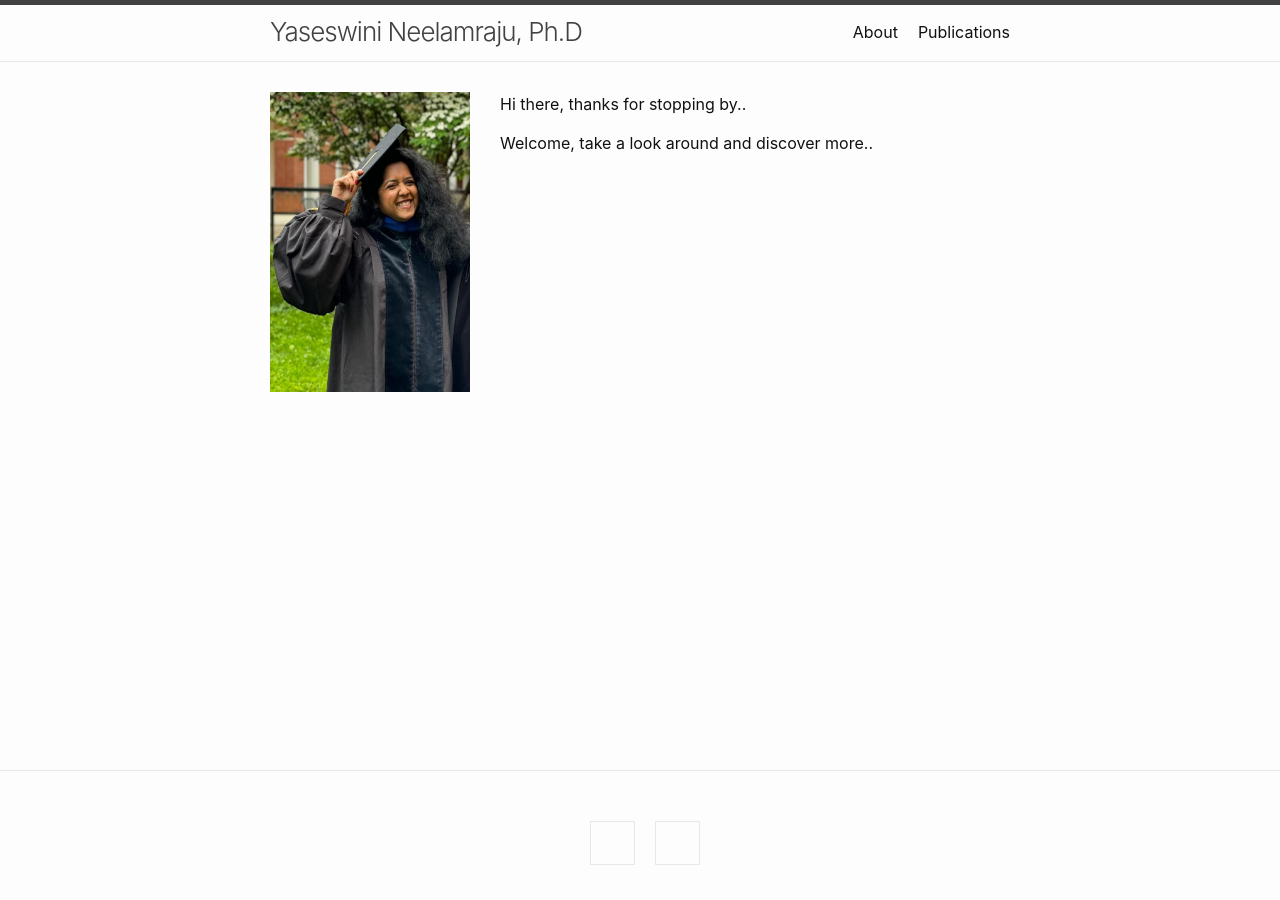
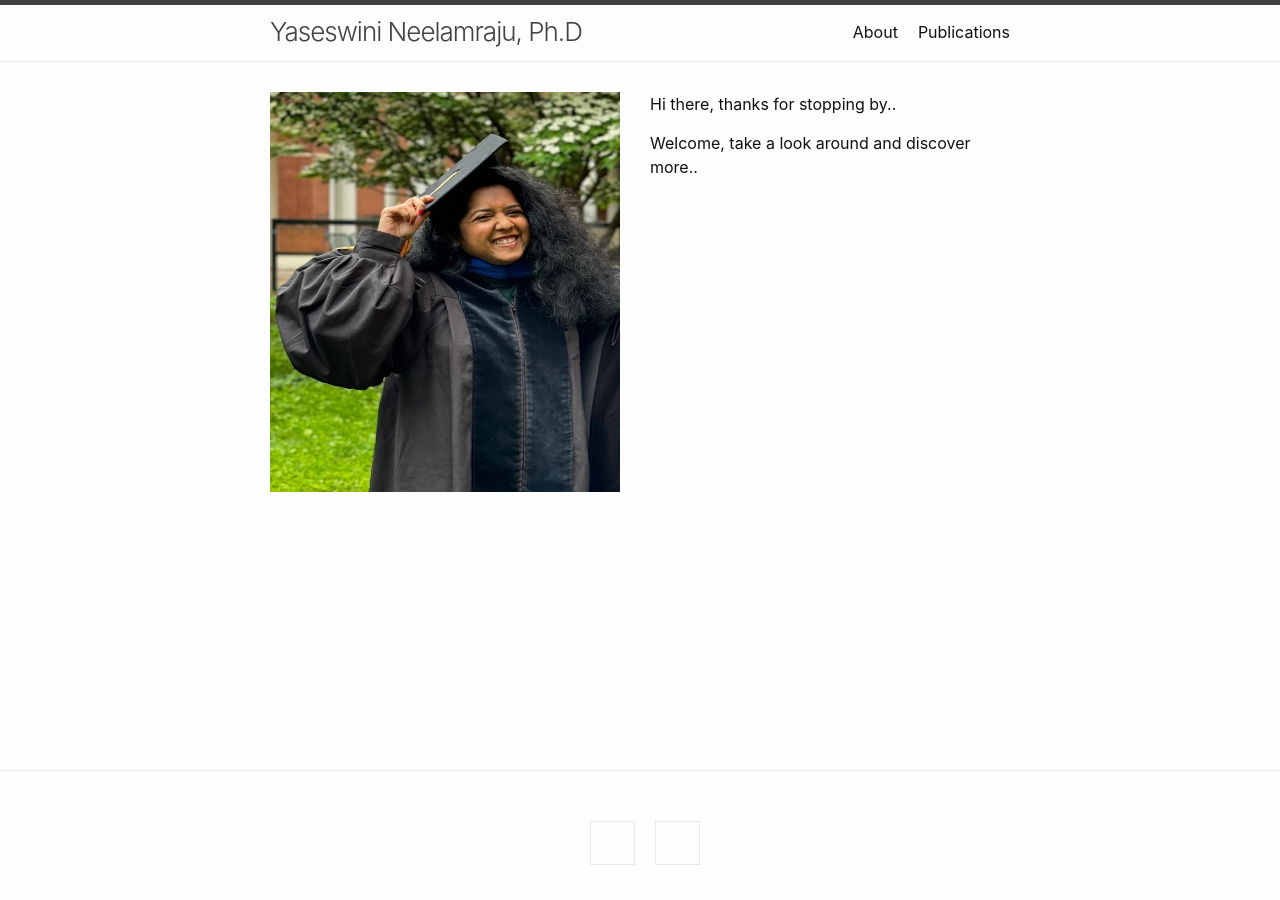
Before and after one commit to Yaseswini/YNWebPage.github.io, a Jekyll site: the page built from index.md, in a window 1280 px wide. Built offline with Jekyll 4.4.1, drawn with Linux system fonts in a browser that asks for light colours; our own code applies the rules of GitHub Pages for plain Markdown files.

Commit message:
Update index.md

```diff
--- a/index.md
+++ b/index.md
@@ -1,6 +1,6 @@
 
 <div style="float: left; margin-right: 30px;">
-  <img src="images/YN.jpg" alt="YNimage" style="width: 200px; height: 300px;"/>
+  <img src="images/YN.jpg" alt="YNimage" style="width: 350px; height: 400px;"/>
 </div>
 
 Hi there, thanks for stopping by..
```
